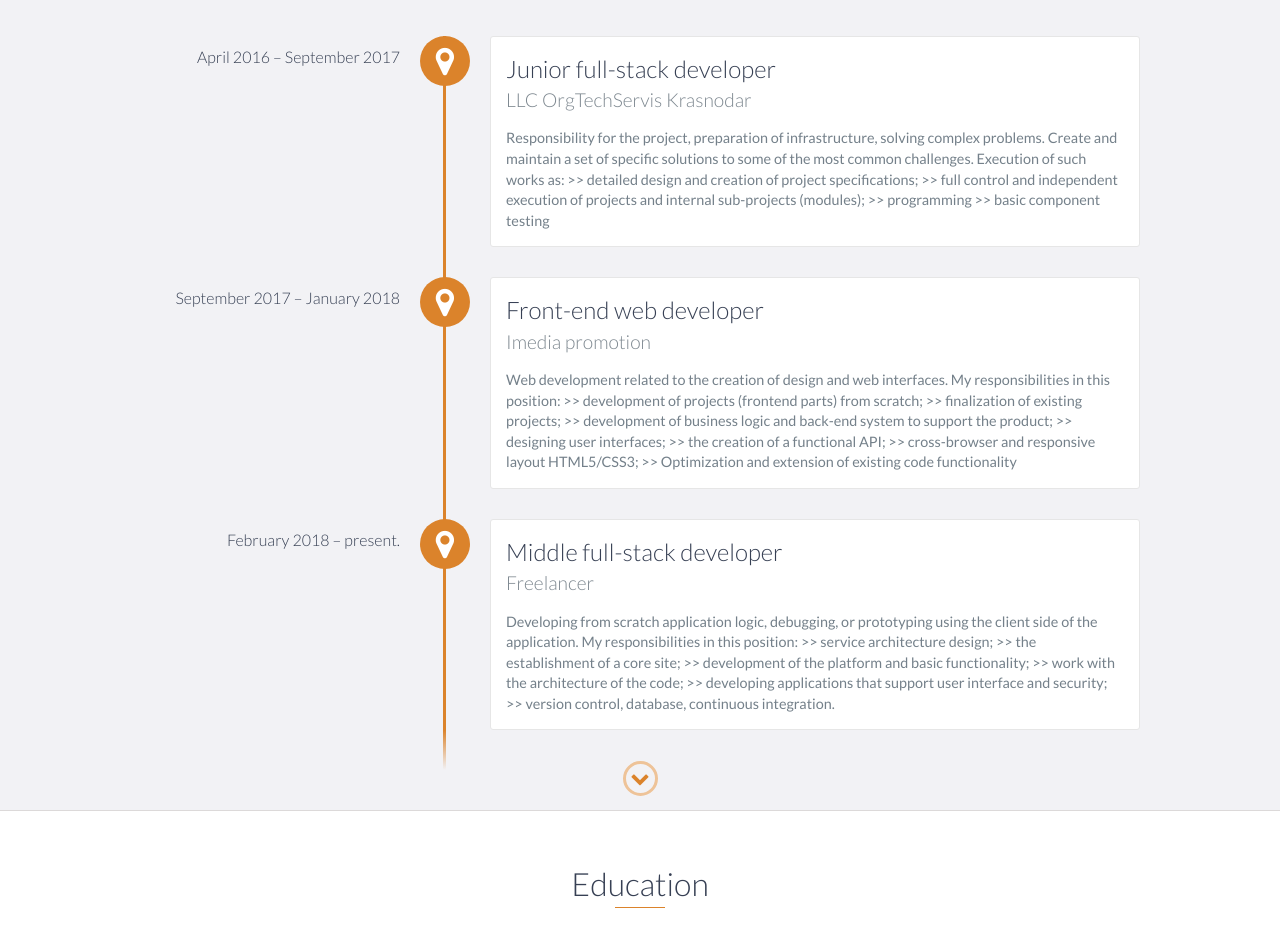
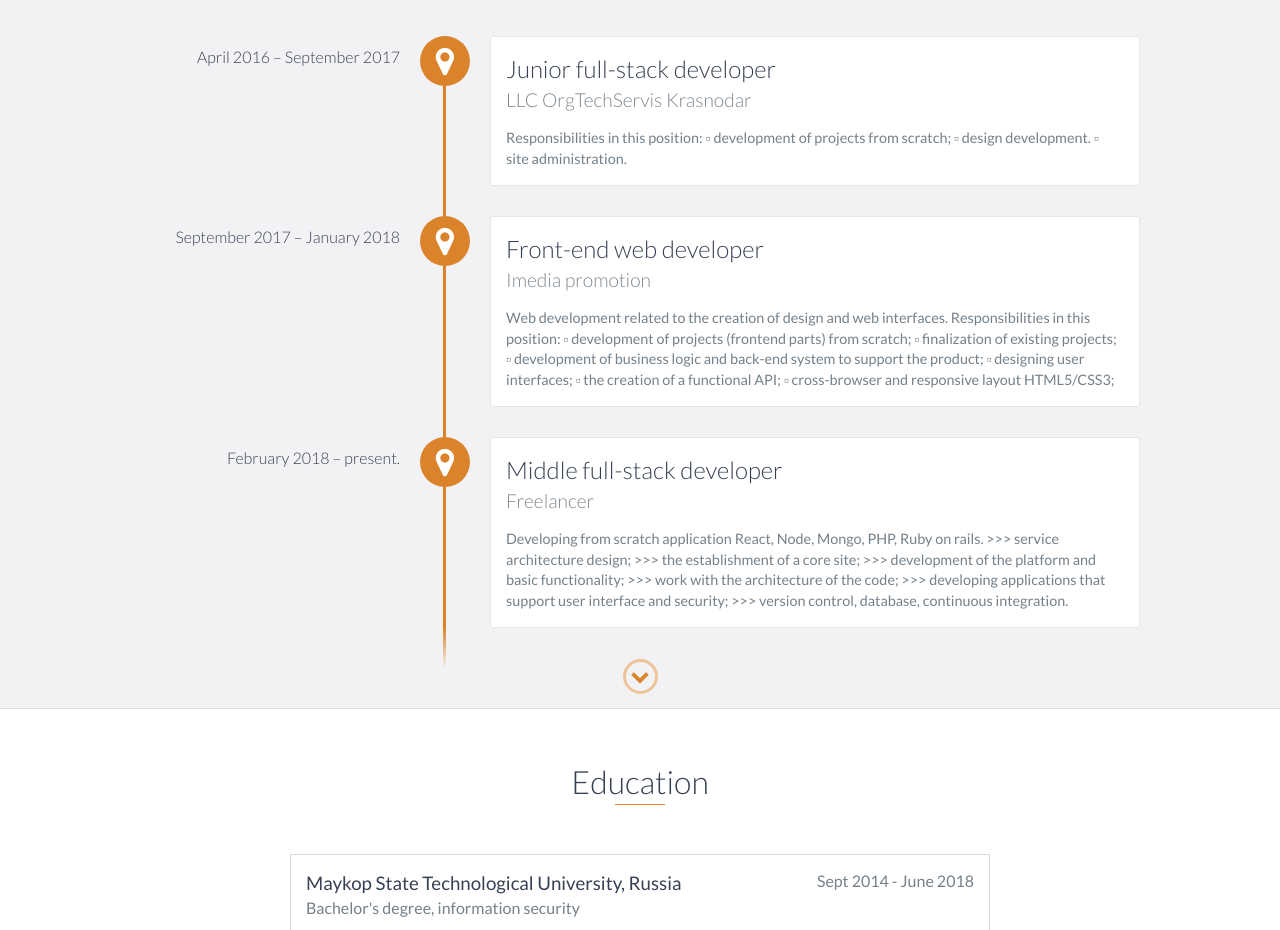
Before and after one commit to Gu4etl/Gu4etl.github.io, a website: page index.html in a window 1280 px wide. Shown: the part 1720-2650 px from the top of the page. Drawn offline with nearby package versions, Linux system fonts and the light colour scheme.

Commit message:
experience fix

```diff
--- a/index.html
+++ b/index.html
@@ -103,15 +103,12 @@
                 <h3>Junior full-stack developer</h3>
                 <h4>LLC OrgTechServis Krasnodar</h4>
                 <p>
-                    Responsibility for the project, preparation of infrastructure, solving complex problems. Create and maintain a set of specific solutions to some of the most common challenges. Execution of such works as:
-                    >> detailed design and creation
-                    of project specifications;
-                    >> full control and independent
-                    execution of projects and
-                    internal sub-projects
-                    (modules);
-                    >> programming
-                    >> basic component testing
+                    Responsibilities in this position:
+
+                    ▫ development of projects
+                    from scratch;
+                    ▫ design development.
+                    ▫ site administration.
                 </p>
             </div>
 
@@ -119,19 +116,18 @@
                 <h3>Front-end web developer</h3>
                 <h4>Imedia promotion</h4>
                 <p>
-                    Web development related to the creation of design and web interfaces. My responsibilities in this position:
-                    >> development of projects
+                    Web development related to the creation of design and web interfaces. Responsibilities in this position:
+
+                    ▫ development of projects
                     (frontend parts) from scratch;
-                    >> finalization of existing projects;
-                    >> development of business logic
+                    ▫ finalization of existing projects;
+                    ▫ development of business logic
                     and back-end system to
                     support the product;
-                    >> designing user interfaces;
-                    >> the creation of a functional API;
-                    >> cross-browser and responsive
+                    ▫ designing user interfaces;
+                    ▫ the creation of a functional API;
+                    ▫ cross-browser and responsive
                     layout HTML5/CSS3;
-                    >> Optimization and extension of
-                    existing code functionality
 
                 </p>
             </div>
@@ -140,19 +136,21 @@
                 <h3>Middle full-stack developer</h3>
                 <h4>Freelancer</h4>
                 <p>
-                    Developing from scratch application logic, debugging, or prototyping using the client side of the application. My responsibilities in this position:
-                    >> service architecture design;
-                    >> the establishment of a core
+                    Developing from scratch application React, Node, Mongo, PHP, Ruby on rails.
+
+                    >>> service architecture design;
+                    >>> the establishment of a core
                     site;
-                    >> development of the platform
+                    >>> development of the platform
                     and basic functionality;
-                    >> work with the architecture of
+                    >>> work with the architecture of
                     the code;
-                    >> developing applications that
+                    >>> developing applications that
                     support user interface and
                     security;
-                    >> version control, database,
+                    >>> version control, database,
                     continuous integration.
+
                 </p>
             </div>
         </div>
```
